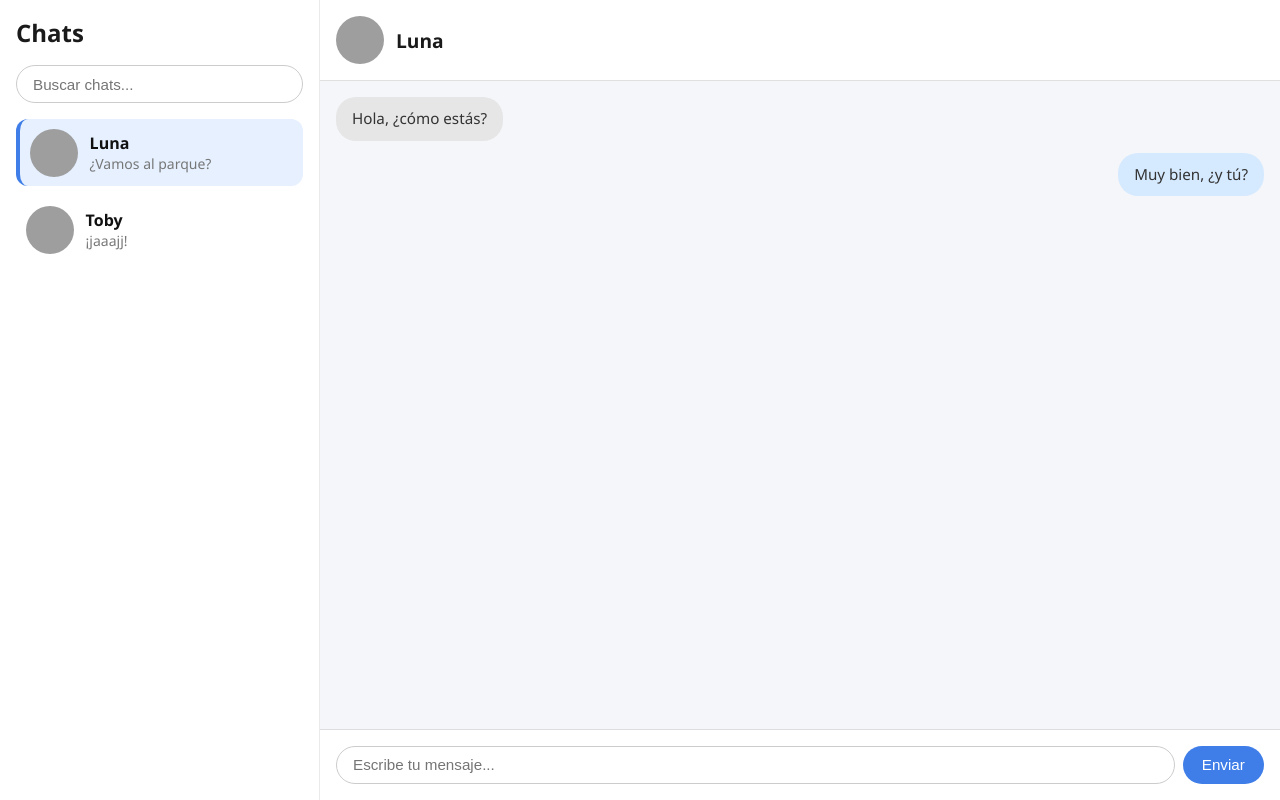
After one commit to djkeviin/Dogmatch, a PHP site: page /views/auth/chats.php in a window 1280 px wide. The commit adds this page. Run offline with PHP 8.4, Linux system fonts and the light colour scheme; grey boxes are pictures that could not be loaded.

Commit message:
Refactor input handling in perros_cercanos.php; add chats interface and functionality; create chats.js for chat interactions; update styles and add new image assets.

```diff
--- /dev/null
+++ b/public/css/chats.css
@@ -0,0 +1,184 @@
+/* Reset básico */
+* {
+  margin: 0;
+  padding: 0;
+  box-sizing: border-box;
+}
+
+body {
+  font-family: 'Segoe UI', sans-serif;
+  background-color: #f8f9fb;
+  color: #333;
+}
+
+/* Layout principal */
+.main-container {
+  display: flex;
+  height: 100vh;
+  overflow: hidden;
+}
+
+/* Panel izquierdo: lista de chats */
+.chats-list {
+  width: 320px;
+  background-color: #fff;
+  border-right: 1px solid #eaeaea;
+  padding: 1rem;
+  display: flex;
+  flex-direction: column;
+}
+
+.chats-list h2 {
+  margin-bottom: 1rem;
+  font-size: 1.5rem;
+  color: #1a1a1a;
+}
+
+.search-chat {
+  padding: 0.6rem 1rem;
+  border: 1px solid #ccc;
+  border-radius: 20px;
+  margin-bottom: 1rem;
+  outline: none;
+  font-size: 0.95rem;
+}
+
+.chats-scroll {
+  flex: 1;
+  overflow-y: auto;
+  display: flex;
+  flex-direction: column;
+  gap: 0.6rem;
+}
+
+.chat-preview {
+  display: flex;
+  align-items: center;
+  gap: 12px;
+  padding: 0.6rem;
+  border-radius: 12px;
+  transition: background 0.2s ease;
+  cursor: pointer;
+}
+
+.chat-preview:hover {
+  background-color: #f2f2f2;
+}
+
+.chat-preview.active {
+  background-color: #e6f0ff;
+  border-left: 4px solid #3f7ee8;
+}
+
+.chat-preview img {
+  width: 48px;
+  height: 48px;
+  border-radius: 50%;
+  object-fit: cover;
+}
+
+.chat-preview div {
+  flex: 1;
+}
+
+.chat-preview strong {
+  display: block;
+  font-size: 1rem;
+  color: #111;
+}
+
+.chat-preview p {
+  font-size: 0.875rem;
+  color: #777;
+}
+
+/* Panel derecho: conversación */
+.chat-box {
+  flex: 1;
+  display: flex;
+  flex-direction: column;
+  background: #fafafa;
+}
+
+.chat-header {
+  display: flex;
+  align-items: center;
+  gap: 12px;
+  padding: 1rem;
+  border-bottom: 1px solid #e0e0e0;
+  background-color: #fff;
+}
+
+.chat-header img {
+  width: 48px;
+  height: 48px;
+  border-radius: 50%;
+}
+
+.chat-header h3 {
+  font-size: 1.2rem;
+  color: #1a1a1a;
+}
+
+/* Mensajes */
+.chat-messages {
+  flex: 1;
+  padding: 1rem;
+  overflow-y: auto;
+  display: flex;
+  flex-direction: column;
+  gap: 0.75rem;
+  background: #f5f6f9;
+}
+
+.mensaje {
+  max-width: 70%;
+  padding: 0.7rem 1rem;
+  border-radius: 20px;
+  font-size: 0.95rem;
+  word-break: break-word;
+  line-height: 1.4;
+}
+
+.mensaje.enviado {
+  background-color: #d6eaff;
+  align-self: flex-end;
+}
+
+.mensaje.recibido {
+  background-color: #e6e6e6;
+  align-self: flex-start;
+}
+
+/* Input de mensaje */
+.chat-input {
+  display: flex;
+  padding: 1rem;
+  border-top: 1px solid #ddd;
+  background: #fff;
+}
+
+.chat-input input {
+  flex: 1;
+  padding: 0.6rem 1rem;
+  border-radius: 20px;
+  border: 1px solid #ccc;
+  font-size: 0.95rem;
+  outline: none;
+}
+
+.chat-input button {
+  margin-left: 0.5rem;
+  background-color: #3f7ee8;
+  color: white;
+  border: none;
+  border-radius: 20px;
+  padding: 0.6rem 1.2rem;
+  font-size: 0.95rem;
+  cursor: pointer;
+  transition: background 0.3s ease;
+}
+
+.chat-input button:hover {
+  background-color: #2f66c0;
+}
--- /dev/null
+++ b/views/auth/chats.php
@@ -0,0 +1,69 @@
+<!-- /views/chat/index.php -->
+<?php
+$chats = [
+    ['id' => 1, 'nombre' => 'Luna', 'foto' => '../../public/img/luna.jpg', 'ultimo' => '¿Vamos al parque?'],
+    ['id' => 2, 'nombre' => 'Toby', 'foto' => '../../public/img/toby.jpg', 'ultimo' => '¡jaaajj!'],
+];
+
+// Chat simulado seleccionado
+$chatSeleccionado = $chats[0];
+$mensajes = [
+    ['tipo' => 'recibido', 'texto' => 'Hola, ¿cómo estás?'],
+    ['tipo' => 'enviado', 'texto' => 'Muy bien, ¿y tú?'],
+];
+?>
+
+<!DOCTYPE html>
+<html lang="es">
+<head>
+    <meta charset="UTF-8">
+    <title>Chats | DogMatch</title>
+    <link rel="stylesheet" href="/Dogmatch/public/css/chats.css" />
+    <meta name="viewport" content="width=device-width, initial-scale=1">
+</head>
+<body>
+<div class="main-container">
+
+    <!-- Panel izquierdo: lista de chats -->
+    <div class="chats-list">
+        <h2>Chats</h2>
+        <input type="text" placeholder="Buscar chats..." class="search-chat" />
+        <div class="chats-scroll">
+            <?php foreach ($chats as $chat): ?>
+                <div class="chat-preview <?= $chat['id'] === $chatSeleccionado['id'] ? 'active' : '' ?>">
+                    <img src="<?= $chat['foto'] ?>" alt="Foto de <?= $chat['nombre'] ?>" />
+                    <div>
+                        <strong><?= $chat['nombre'] ?></strong>
+                        <p><?= $chat['ultimo'] ?></p>
+                    </div>
+                </div>
+            <?php endforeach; ?>
+        </div>
+    </div>
+
+    <!-- Panel derecho: conversación activa -->
+    <div class="chat-box">
+        <div class="chat-header">
+            <img src="<?= $chatSeleccionado['foto'] ?>" alt="Perro" />
+            <h3><?= $chatSeleccionado['nombre'] ?></h3>
+        </div>
+
+        <div class="chat-messages" id="chatMessages">
+            <?php foreach ($mensajes as $msg): ?>
+                <div class="mensaje <?= $msg['tipo'] ?>">
+                    <p><?= htmlspecialchars($msg['texto']) ?></p>
+                </div>
+            <?php endforeach; ?>
+        </div>
+
+        <form class="chat-input" id="chatForm">
+            <input type="text" id="mensaje" placeholder="Escribe tu mensaje..." required autocomplete="off">
+            <button type="submit">Enviar</button>
+        </form>
+    </div>
+
+</div>
+
+<script src="">"/Dogmatch/public/js/chats.js"</script>
+</body>
+</html>
```
Also changed, not shown: api/perros_cercanos.php (+6 -4 lines), public/index.php (+10 -8 lines), public/js/chats.js (added, +16 -0 lines), config/conexion.php (line endings or trailing spaces), public/css/styles.css (line endings or trailing spaces), public/img/8E5EFE32-35EA-4D2A-B850-EB74140A786B.jpeg (added).
